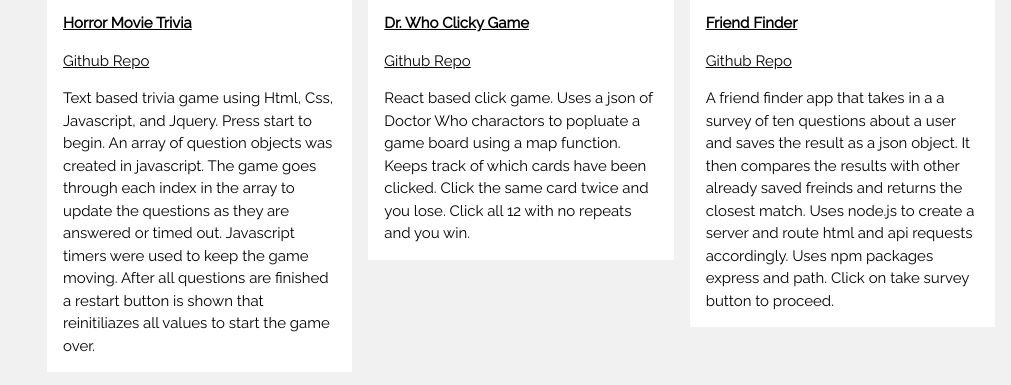
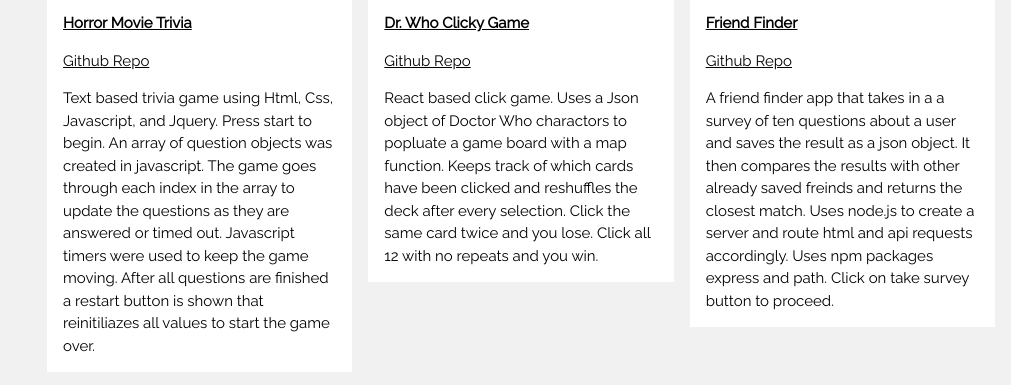
Before and after one commit to damonkd/Bootstrap-Portfolio, a plain HTML site: page index.html in a window 1280 px wide. Shown: the part 883-1268 px from the top of the page, without its empty margins (269-1280 px from the left). Drawn offline with nearby package versions, Linux system fonts and the light colour scheme.

Commit message:
reworked text for DR. Who clicky game

```diff
--- a/index.html
+++ b/index.html
@@ -102,7 +102,7 @@ body,h1,h2,h3,h4,h5,h6 {font-family: "Raleway", sans-serif}
         <a href ="https://clickygamedamondaniels.herokuapp.com"><p><b>Dr. Who Clicky Game</b></p></a>
         <a href="https://github.com/damonkd/clickyGame" >Github Repo</a>
         <p>
-          React based click game. Uses a json of Doctor Who charactors to popluate a game board using a map function. Keeps track of which cards have been clicked. Click the same card twice and you lose. Click all 12 with no repeats and you win.</p>
+          React based click game. Uses a Json object of Doctor Who charactors to popluate a game board with a map function. Keeps track of which cards have been clicked and reshuffles the deck after every selection. Click the same card twice and you lose. Click all 12 with no repeats and you win.</p>
 
         </div>
     </div>
```
